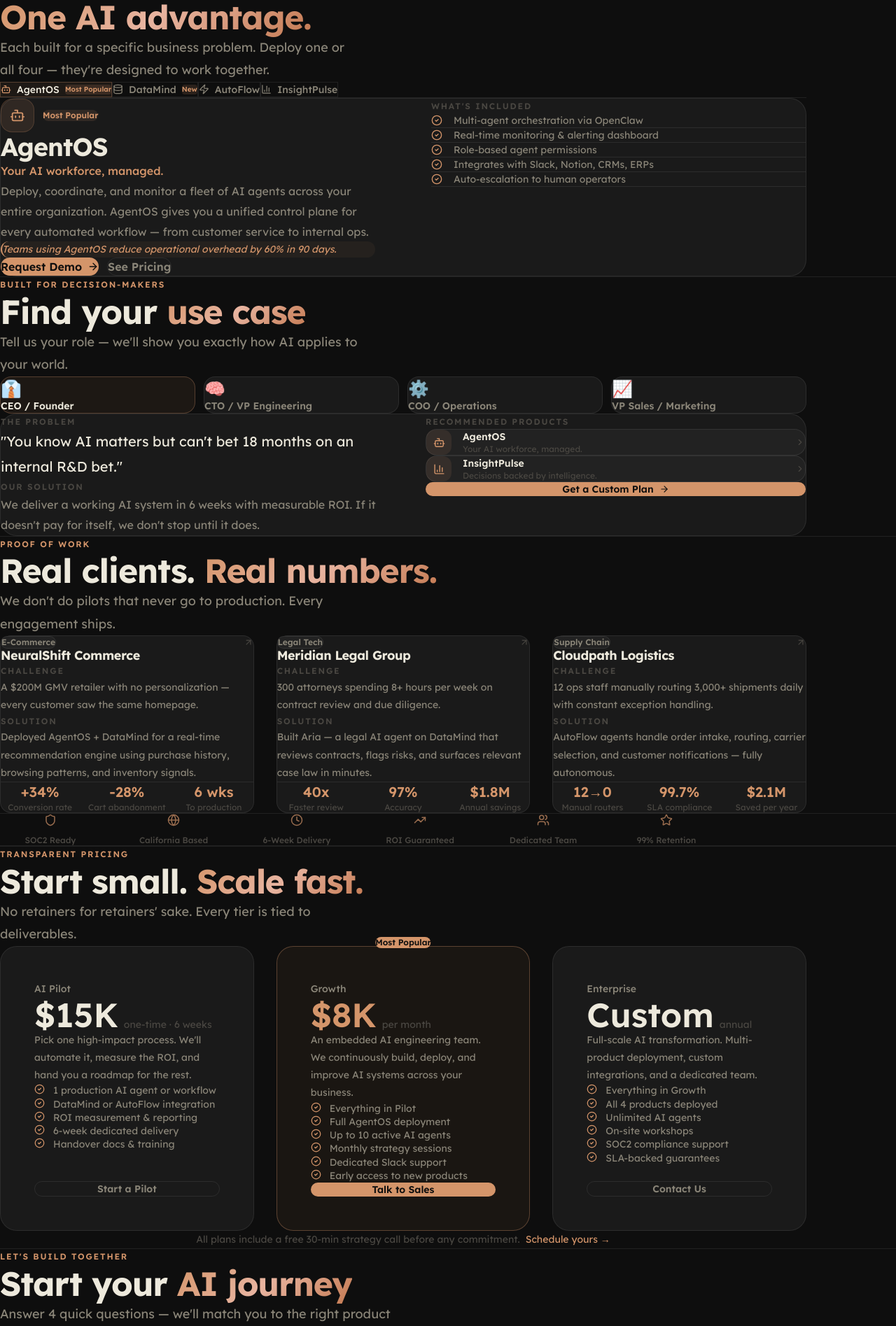
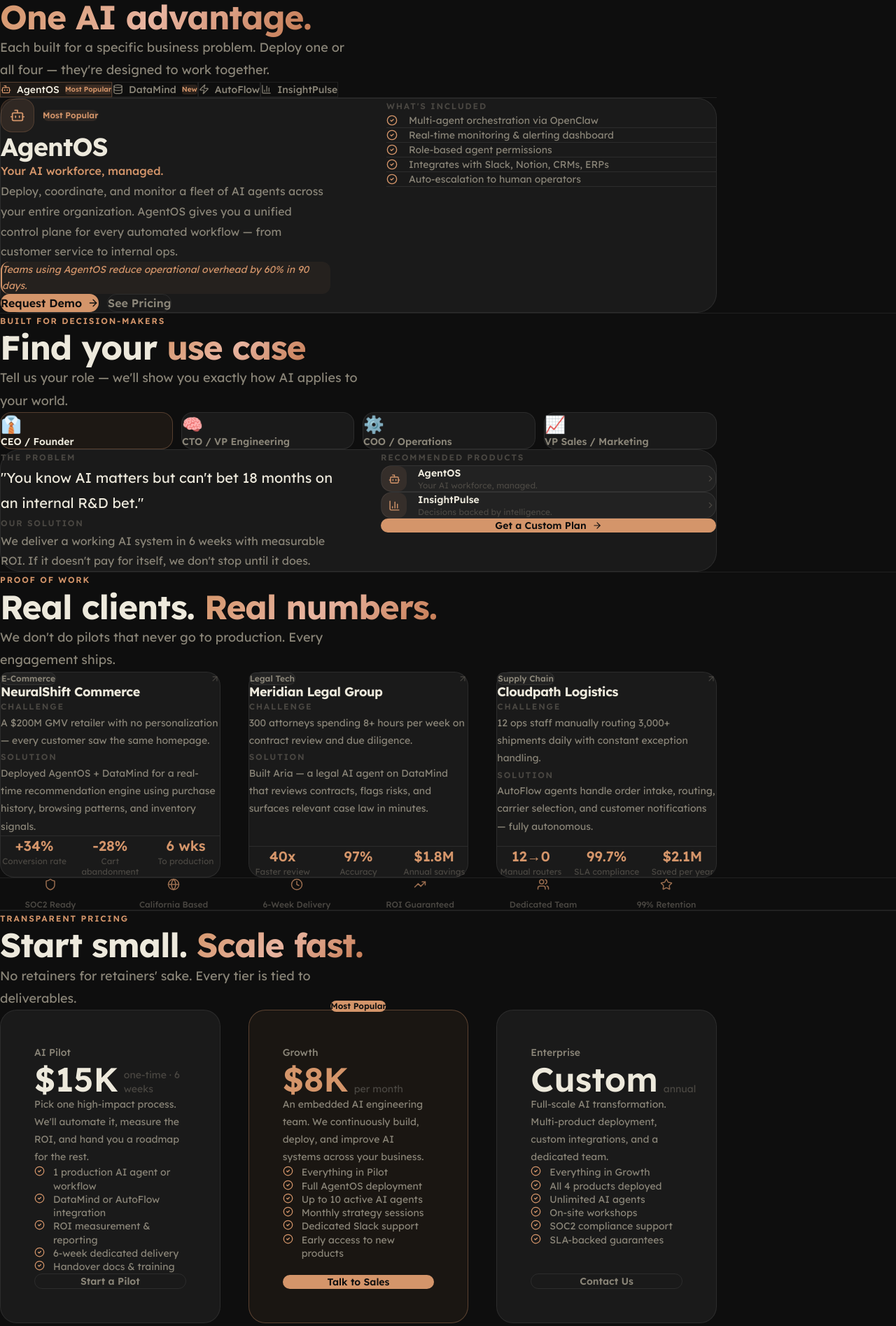
Before and after one commit to theo-impressionlabz/impression-labz, a Next.js app: page / in a window 1280 px wide. Shown: the part 902-2797 px from the top of the page at 70% size. Built offline with nearby package versions, Linux system fonts and the light colour scheme.

Commit message:
fix: increase padding/spacing throughout — wider containers, bigger card padding, more breathing room

```diff
--- a/app/globals.css
+++ b/app/globals.css
@@ -39,13 +39,13 @@
 .card {
   background: var(--surface);
   border: 1px solid var(--border);
-  border-radius: 16px;
+  border-radius: 20px;
 }
 
 .card-lg {
   background: var(--surface);
   border: 1px solid var(--border);
-  border-radius: 24px;
+  border-radius: 28px;
 }
 
 /* Subtle inner glow on card hover */
--- a/app/page.tsx
+++ b/app/page.tsx
@@ -73,7 +73,7 @@
         paddingTop: scrolled ? "14px" : "20px",
         paddingBottom: scrolled ? "14px" : "20px",
       }}>
-      <div className="max-w-6xl mx-auto px-5 md:px-8 flex items-center justify-between">
+      <div className="max-w-5xl mx-auto px-8 md:px-14 flex items-center justify-between">
         <a href="#" className="flex items-center gap-2.5">
           <div className="w-8 h-8 rounded-lg flex items-center justify-center text-xs font-bold"
             style={{ background: "var(--accent)", color: "#0e0e0e" }}>
@@ -153,7 +153,7 @@
           background: "radial-gradient(ellipse 80% 60% at 50% 40%, rgba(212,149,106,0.06) 0%, transparent 70%)"
         }} />
 
-      <div className="relative z-10 max-w-4xl mx-auto px-5 md:px-8 text-center pt-36 pb-24">
+      <div className="relative z-10 max-w-4xl mx-auto px-8 md:px-14 text-center pt-36 pb-24">
 
         {/* Badge */}
         <motion.div initial={{ opacity: 0, y: -8 }} animate={{ opacity: 1, y: 0 }}
@@ -207,7 +207,7 @@
         <motion.div initial={{ opacity: 0, y: 16 }} animate={{ opacity: 1, y: 0 }} transition={{ delay: 0.5 }}
           className="grid grid-cols-2 md:grid-cols-4 gap-4">
           {metrics.map(m => (
-            <div key={m.label} className="card p-6 text-left">
+            <div key={m.label} className="card p-8 text-left">
               <div className="text-4xl font-space font-black mb-2" style={{ color: "var(--accent)" }}>{m.value}</div>
               <div className="text-xs leading-snug" style={{ color: "var(--text-dim)" }}>{m.label}</div>
             </div>
@@ -282,7 +282,7 @@
   const p = products[active];
   return (
     <section id="products" aria-label="Products" className="py-32 md:py-40">
-      <div className="max-w-6xl mx-auto px-5 md:px-8">
+      <div className="max-w-5xl mx-auto px-8 md:px-14">
         <Reveal>
           <div className="mb-16">
             <Label>The Product Suite</Label>
@@ -327,7 +327,7 @@
           <motion.div key={active}
             initial={{ opacity: 0, y: 16 }} animate={{ opacity: 1, y: 0 }} exit={{ opacity: 0, y: -16 }}
             transition={{ duration: 0.35 }}
-            className="card-lg p-8 md:p-12">
+            className="card-lg p-10 md:p-16">
             <div className="grid grid-cols-1 md:grid-cols-2 gap-12 md:gap-20 items-start">
               {/* Left */}
               <div>
@@ -404,7 +404,7 @@
   return (
     <section id="solutions" aria-label="Solutions" className="py-32 md:py-40"
       style={{ borderTop: "1px solid var(--border)" }}>
-      <div className="max-w-6xl mx-auto px-5 md:px-8">
+      <div className="max-w-5xl mx-auto px-8 md:px-14">
         <Reveal>
           <div className="mb-16">
             <Label>Built for Decision-Makers</Label>
@@ -420,7 +420,7 @@
         <div className="grid grid-cols-2 md:grid-cols-4 gap-3 mb-8">
           {roles.map((role, i) => (
             <button key={role.role} onClick={() => setActive(i)}
-              className="p-5 md:p-6 rounded-2xl text-left transition-all"
+              className="p-6 md:p-8 rounded-2xl text-left transition-all"
               style={{
                 background: active === i ? "rgba(212,149,106,0.08)" : "var(--surface)",
                 border: `1px solid ${active === i ? "rgba(212,149,106,0.3)" : "var(--border)"}`,
@@ -434,7 +434,7 @@
         <AnimatePresence mode="wait">
           <motion.div key={active}
             initial={{ opacity: 0, y: 14 }} animate={{ opacity: 1, y: 0 }} exit={{ opacity: 0, y: -14 }}
-            className="card-lg p-8 md:p-12">
+            className="card-lg p-10 md:p-16">
             <div className="grid grid-cols-1 md:grid-cols-2 gap-10 md:gap-16">
               <div>
                 <p className="text-xs font-semibold tracking-[0.15em] uppercase mb-4" style={{ color: "var(--text-dim)" }}>The Problem</p>
@@ -448,7 +448,7 @@
                   {r.recs.map(name => {
                     const prod = products.find(p => p.name === name)!;
                     return (
-                      <div key={name} className="flex items-center gap-4 p-5 rounded-2xl transition-all card-hover"
+                      <div key={name} className="flex items-center gap-4 p-5 md:p-6 rounded-2xl transition-all card-hover"
                         style={{ background: "var(--surface-2)", border: "1px solid var(--border)" }}>
                         <div className="w-9 h-9 rounded-xl flex items-center justify-center flex-shrink-0"
                           style={{ background: "rgba(212,149,106,0.1)" }}>
@@ -503,7 +503,7 @@
   return (
     <section id="work" aria-label="Case studies" className="py-32 md:py-40"
       style={{ borderTop: "1px solid var(--border)" }}>
-      <div className="max-w-6xl mx-auto px-5 md:px-8">
+      <div className="max-w-5xl mx-auto px-8 md:px-14">
         <Reveal>
           <div className="mb-16">
             <Label>Proof of Work</Label>
@@ -516,10 +516,10 @@
           </div>
         </Reveal>
 
-        <div className="grid grid-cols-1 md:grid-cols-3 gap-6 md:gap-8">
+        <div className="grid grid-cols-1 md:grid-cols-3 gap-8 md:gap-10">
           {cases.map((c, i) => (
             <Reveal key={c.company} delay={i * 0.08}>
-              <article className="card p-8 md:p-10 flex flex-col h-full card-hover hover-lift">
+              <article className="card p-10 md:p-12 flex flex-col h-full card-hover hover-lift">
                 <div className="flex items-center justify-between mb-6">
                   <span className="text-xs font-semibold px-3 py-1.5 rounded-full"
                     style={{ background: "var(--surface-2)", color: "var(--text-muted)", border: "1px solid var(--border)" }}>
@@ -566,7 +566,7 @@
 function TrustBar() {
   return (
     <div className="py-10" style={{ borderTop: "1px solid var(--border)", borderBottom: "1px solid var(--border)" }}>
-      <div className="max-w-5xl mx-auto px-5 md:px-8 grid grid-cols-3 md:grid-cols-6 gap-6 md:gap-8">
+      <div className="max-w-5xl mx-auto px-8 md:px-14 grid grid-cols-3 md:grid-cols-6 gap-6 md:gap-8">
         {trust.map(t => (
           <div key={t.text} className="flex flex-col items-center gap-3 text-center">
             <t.icon size={18} style={{ color: "var(--accent)", opacity: 0.7 }} />
@@ -604,7 +604,7 @@
   return (
     <section id="pricing" aria-label="Pricing" className="py-32 md:py-40"
       style={{ borderTop: "1px solid var(--border)" }}>
-      <div className="max-w-6xl mx-auto px-5 md:px-8">
+      <div className="max-w-5xl mx-auto px-8 md:px-14">
         <Reveal>
           <div className="mb-16">
             <Label>Transparent Pricing</Label>
@@ -617,7 +617,7 @@
           </div>
         </Reveal>
 
-        <div className="grid grid-cols-1 md:grid-cols-3 gap-6 md:gap-8">
+        <div className="grid grid-cols-1 md:grid-cols-3 gap-8 md:gap-10">
           {plans.map((plan, i) => (
             <Reveal key={plan.name} delay={i * 0.08}>
               <div className="flex flex-col h-full relative"
@@ -698,7 +698,7 @@
   return (
     <section id="get-started" aria-label="Get started" className="py-32 md:py-40"
       style={{ borderTop: "1px solid var(--border)" }}>
-      <div className="max-w-xl mx-auto px-5 md:px-8">
+      <div className="max-w-xl mx-auto px-8 md:px-12">
         <Reveal>
           <div className="mb-14">
             <Label>Let's Build Together</Label>
@@ -712,7 +712,7 @@
         </Reveal>
 
         <Reveal delay={0.1}>
-          <div className="card-lg p-8 md:p-12">
+          <div className="card-lg p-10 md:p-16">
             {submitted ? (
               <motion.div initial={{ opacity: 0, scale: 0.96 }} animate={{ opacity: 1, scale: 1 }} className="text-center py-12">
                 <div className="text-5xl mb-6">🤖</div>
@@ -821,7 +821,7 @@
 function Footer() {
   return (
     <footer role="contentinfo" className="pt-20 pb-12" style={{ borderTop: "1px solid var(--border)" }}>
-      <div className="max-w-6xl mx-auto px-5 md:px-8">
+      <div className="max-w-5xl mx-auto px-8 md:px-14">
         <div className="grid grid-cols-2 md:grid-cols-4 gap-10 md:gap-16 mb-16">
           <div className="col-span-2 md:col-span-1">
             <div className="flex items-center gap-2.5 mb-5">
```
